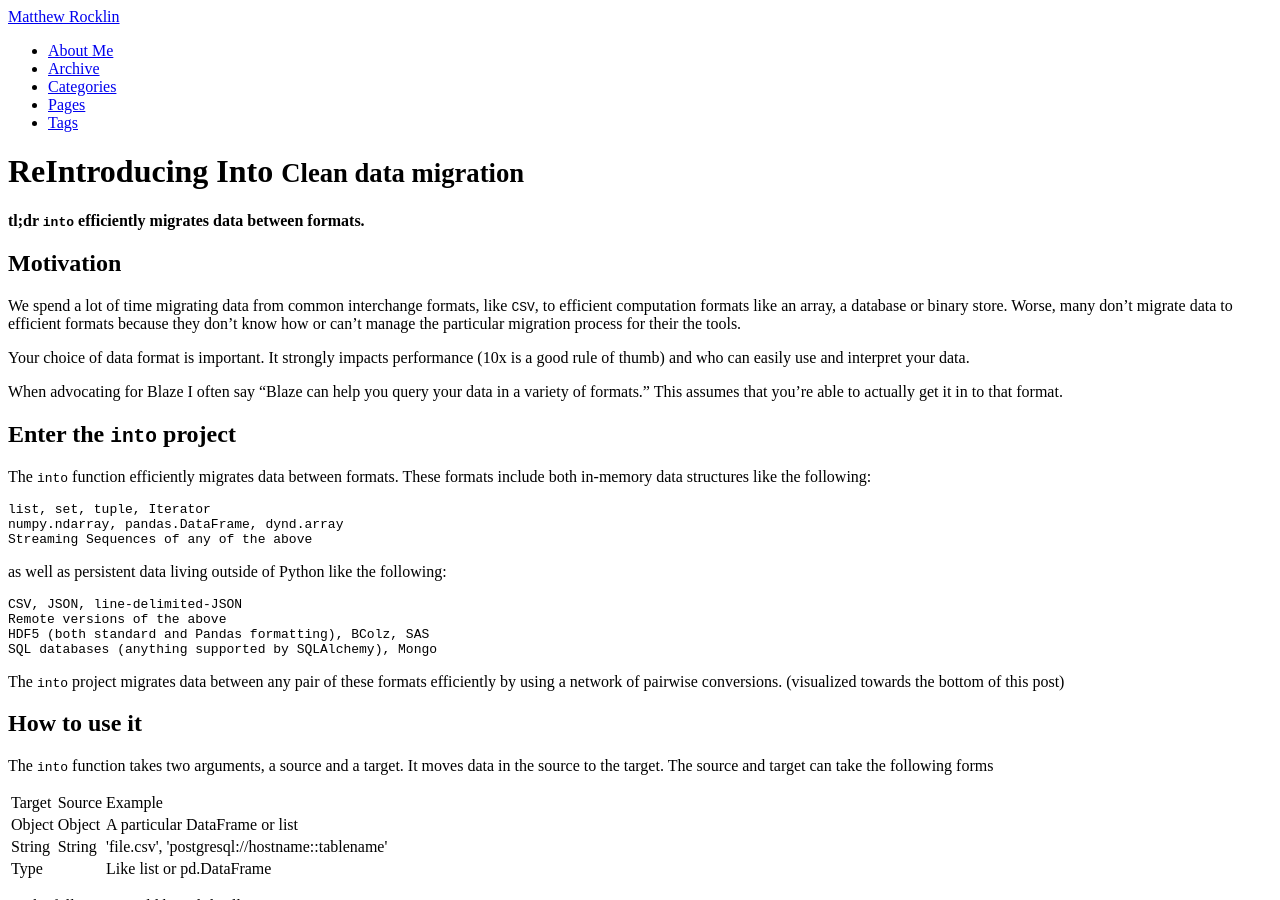
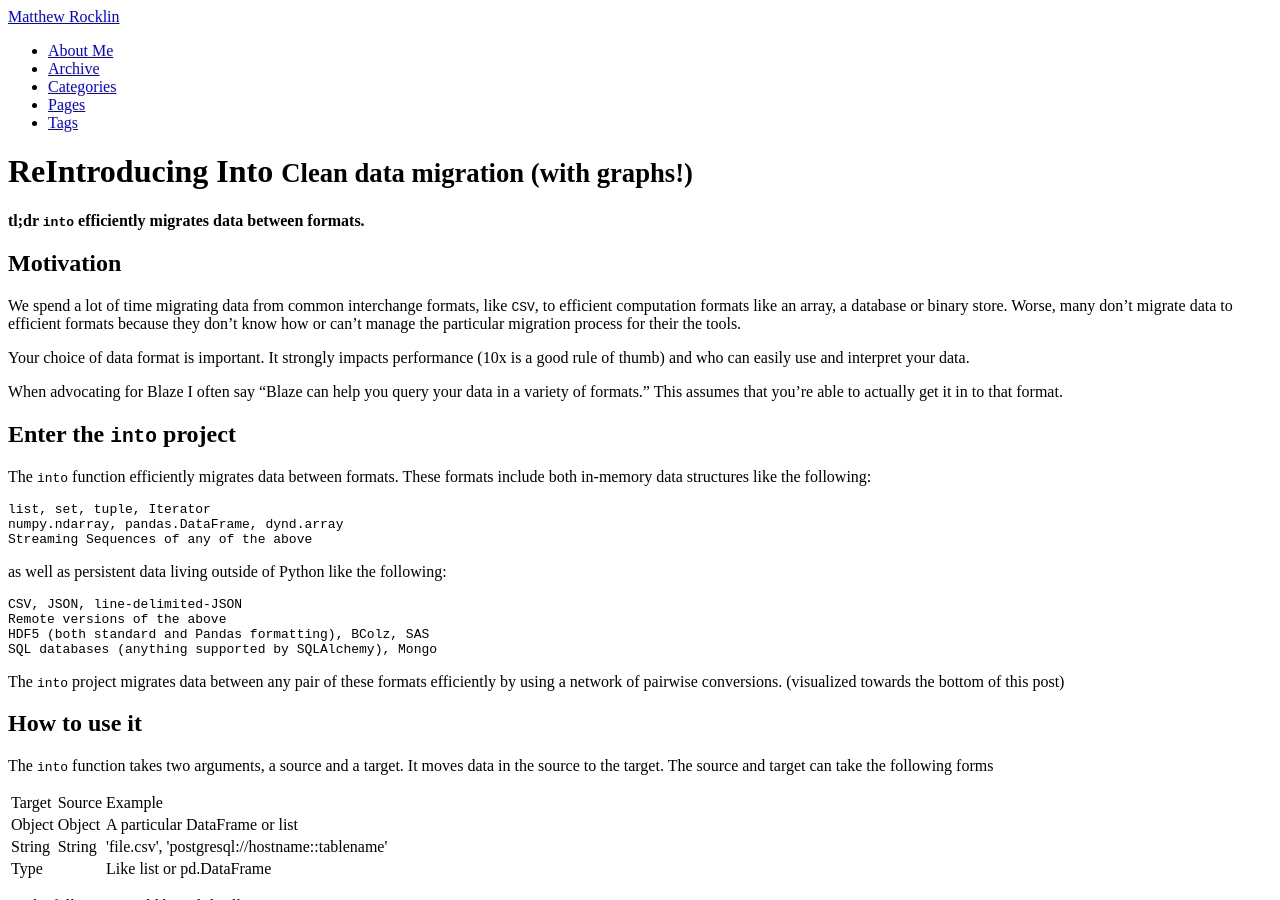
Before and after one commit to besyskymnbk/blog, a Jekyll site: the page built from _posts/work/2015-02-03-Into.md, in a window 1280 px wide and 900 px high. Built offline with Jekyll 4.4.1, drawn with Linux system fonts in a browser that asks for light colours; comment, search, counter and statistics services are not loaded.

Commit message:
into is live

```diff
--- a/_posts/work/2015-02-03-Into.md
+++ b/_posts/work/2015-02-03-Into.md
@@ -1,9 +1,8 @@
 ---
 layout: post
 title: ReIntroducing Into
-tagline: Clean data migration
+tagline: Clean data migration (with graphs!)
 category : work
-draft: true
 tags : [scipy, Python, Programming, Blaze]
 ---
 {% include JB/setup %}
```
